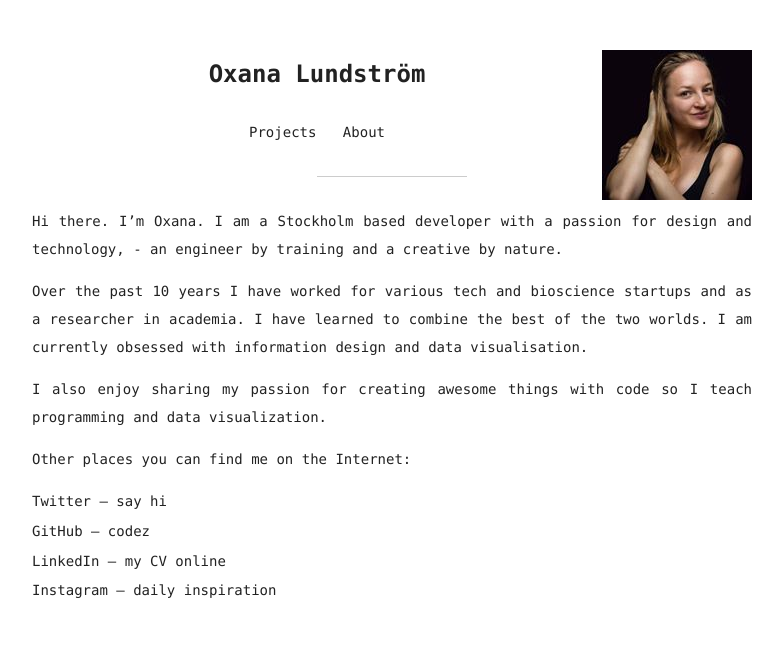
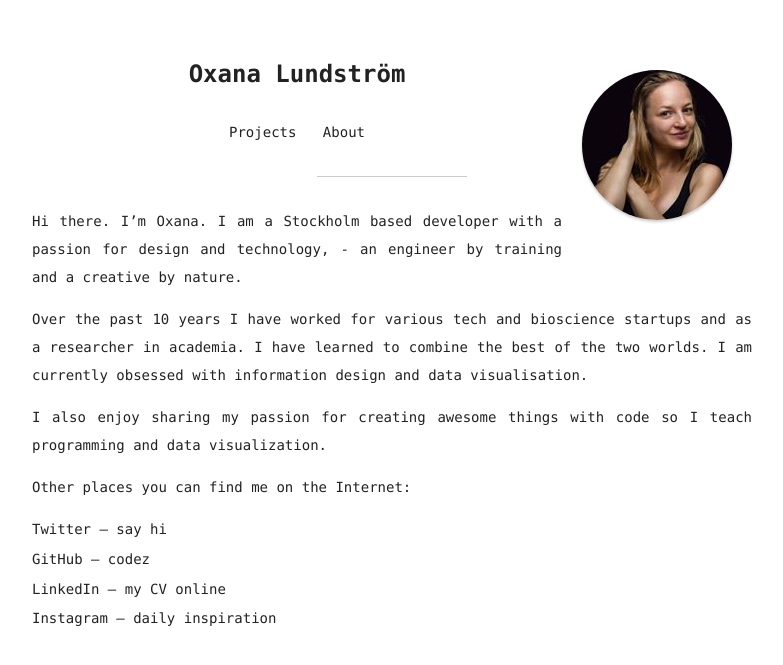
Before and after one commit to merenlin/merenlin.github.io, a Jekyll site: the page built from index.md, in a window 1280 px wide. Shown: the top 665 px of the page, without its empty margins (248-1031 px from the left). Built offline with Jekyll 4.4.1, drawn with Linux system fonts in a browser that asks for light colours; a script that is not in the unit is left out.

Commit message:
Update style.scss

```diff
--- a/assets/css/style.scss
+++ b/assets/css/style.scss
@@ -15,11 +15,10 @@
 
 header {
     text-align: center;
-    float: none;
     margin: 50px 0 0;
 }
 
-header .avatar {
+header img {
   border-radius: 50%;
   box-shadow: 0px 2px 3px rgba(0, 0, 0, 0.2);
   max-width: 150px;
```
